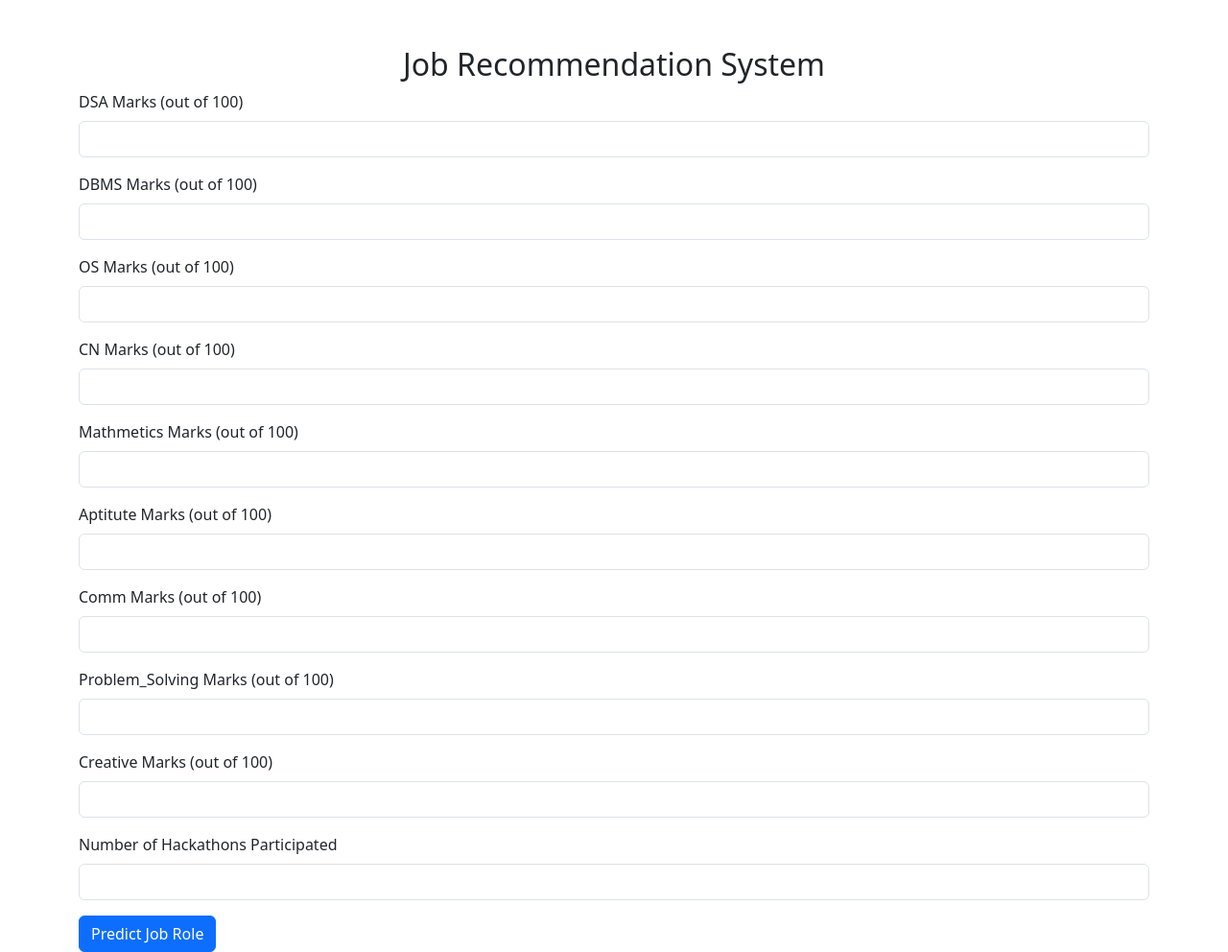
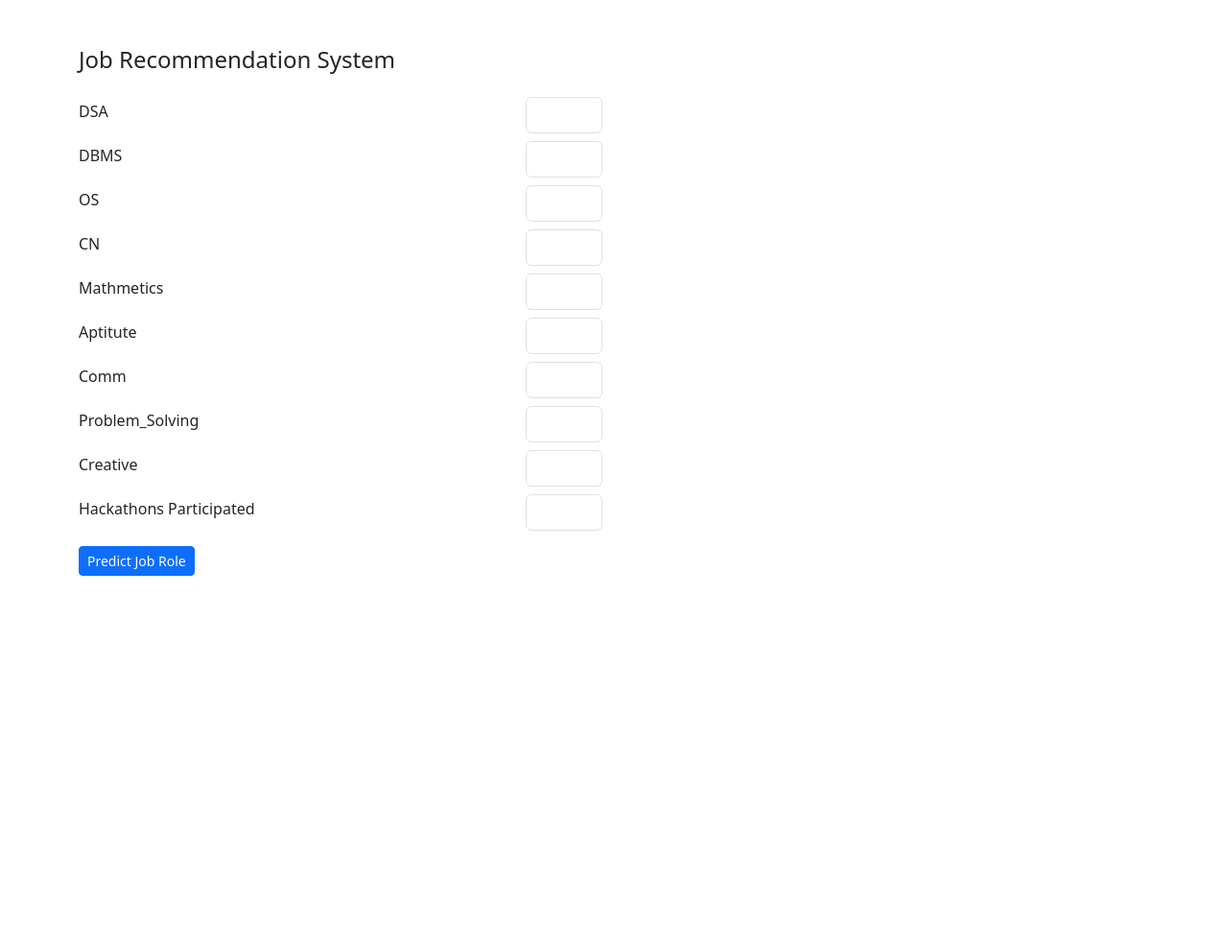
Before and after one commit to Priyanshh95/career.guidance-2, a Flask app: page /job_recommendation in a window 1280 px wide. Shown: the whole page at 96% size. After the commit the page ends 600 px from the top, so only its background shows below. Run offline with Flask 3, Linux system fonts and the light colour scheme; a user stored in the database is signed in.

Commit message:
Fix boxes

```diff
--- a/templates/job_recommendation.html
+++ b/templates/job_recommendation.html
@@ -5,22 +5,50 @@
     <meta name="viewport" content="width=device-width, initial-scale=1.0">
     <title>Job Recommendation</title>
     <link rel="stylesheet" href="https://cdn.jsdelivr.net/npm/bootstrap@5.3.0/dist/css/bootstrap.min.css">
+    <style>
+        .small-input {
+            width: 80px;
+        }
+        .job-box {
+            border: 1px solid #5f5f61;
+            border-radius: 8px;
+            padding: 10px;
+            margin-bottom: 10px;
+            background-color: #e7f1ff;
+            text-align: center;
+            font-weight: 500;
+        }
+    </style>
 </head>
 <body>
     <div class="container mt-5">
-        <h2 class="text-center">Job Recommendation System</h2>
+        <div class="row">
+            <!-- Form Section -->
+            <div class="col-md-6">
+                <div style="width: 100%;">
+                    <h4 class="mb-4">Job Recommendation System</h4>
                     <form method="POST">
                         {% for subject in ["DSA", "DBMS", "OS", "CN", "Mathmetics", "Aptitute", "Comm", "Problem_Solving", "Creative"] %}
-            <div class="mb-3">
-                <label class="form-label">{{ subject }} Marks (out of 100)</label>
-                <input type="number" class="form-control" name="{{ subject }}" min="0" max="100" required>
+                        <div class="row mb-2 align-items-center">
+                            <div class="col">
+                                <label class="form-label">{{ subject }}</label>
+                            </div>
+                            <div class="col-auto">
+                                <input type="number" class="form-control small-input" name="{{ subject }}" min="0" max="100" required>
+                            </div>
                         </div>
                         {% endfor %}
-            <div class="mb-3">
-                <label class="form-label">Number of Hackathons Participated</label>
-                <input type="number" class="form-control" name="Hackathons" min="0" required>
+                        <div class="row mb-2 align-items-center">
+                            <div class="col">
+                                <label class="form-label">Hackathons Participated</label>
                             </div>
-            <button type="submit" class="btn btn-primary">Predict Job Role</button>
+                            <div class="col-auto">
+                                <input type="number" class="form-control small-input" name="Hackathons" min="0" required>
+                            </div>
+                        </div>
+                        <div class="mt-3">
+                            <button type="submit" class="btn btn-primary btn-sm">Predict Job Role</button>
+                        </div>
                     </form>
 
                     {% with messages = get_flashed_messages(with_categories=true) %}
@@ -32,18 +60,23 @@
                             </div>
                         {% endif %}
                     {% endwith %}
+                </div>
+            </div>
+
+            <!-- Recommendations Section -->
+            <div class="col-md-6">
                 {% if job_predictions %}
                 <div class="mt-4">
-        <h4>Top 3 Job Recommendations:</h4>
-        <ol>
+                    <h5 class="mb-3">Top 3 Job Recommendations:</h5>
                     {% for job in job_predictions %}
-            <li>
-                <a href="{{ url_for('job_detail', job_name=job.lower()) }}">{{ job }}</a>
-            </li>
+                        <div class="job-box">
+                            <a href="{{ url_for('job_detail', job_name=job.lower()) }}" class="text-decoration-none text-primary">{{ job }}</a>
+                        </div>
                     {% endfor %}
-        </ol>
                 </div>
                 {% endif %}
             </div>
+        </div>
+    </div>
 </body>
 </html>
```
Lines whose indentation alone changed are shown as unchanged.
